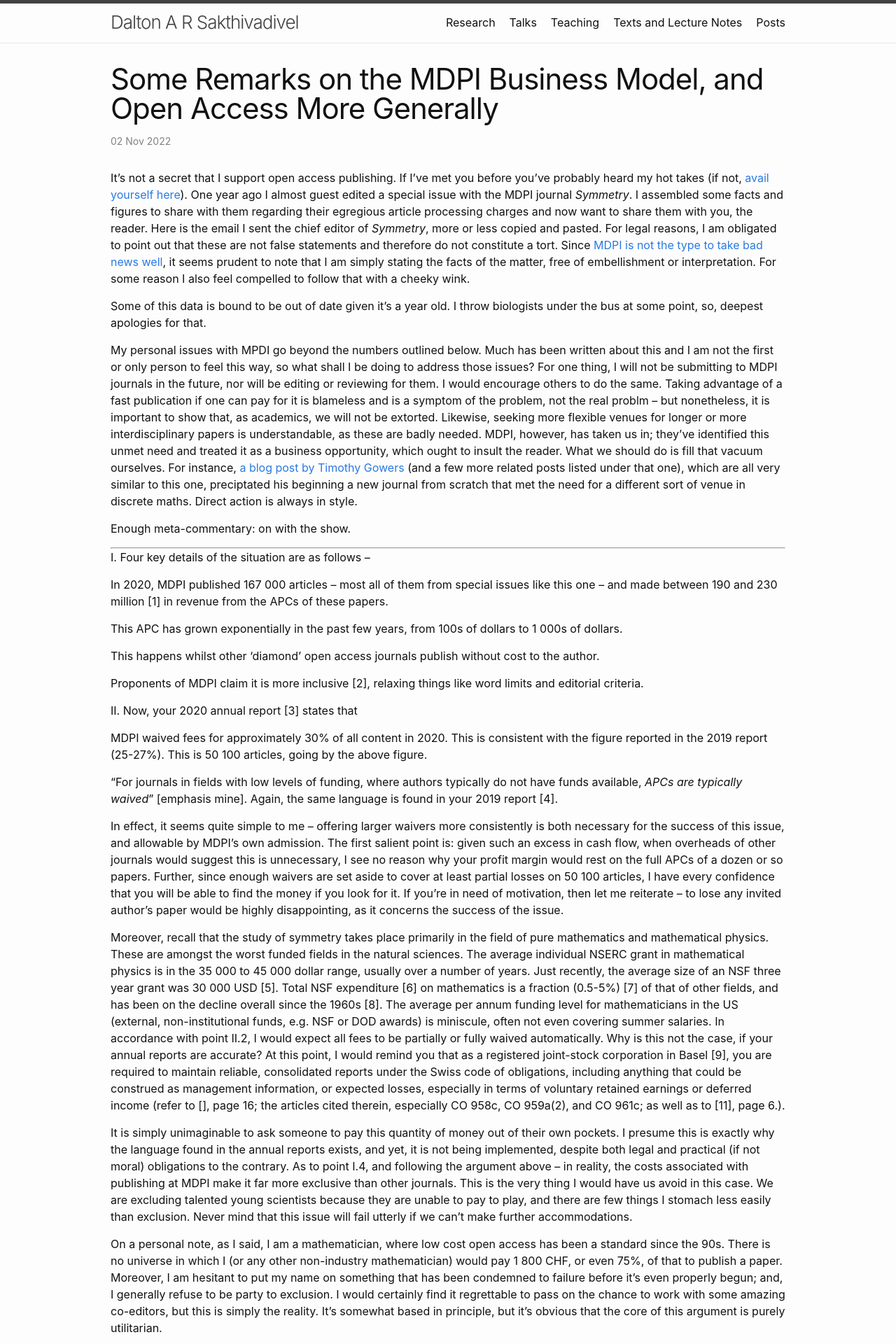
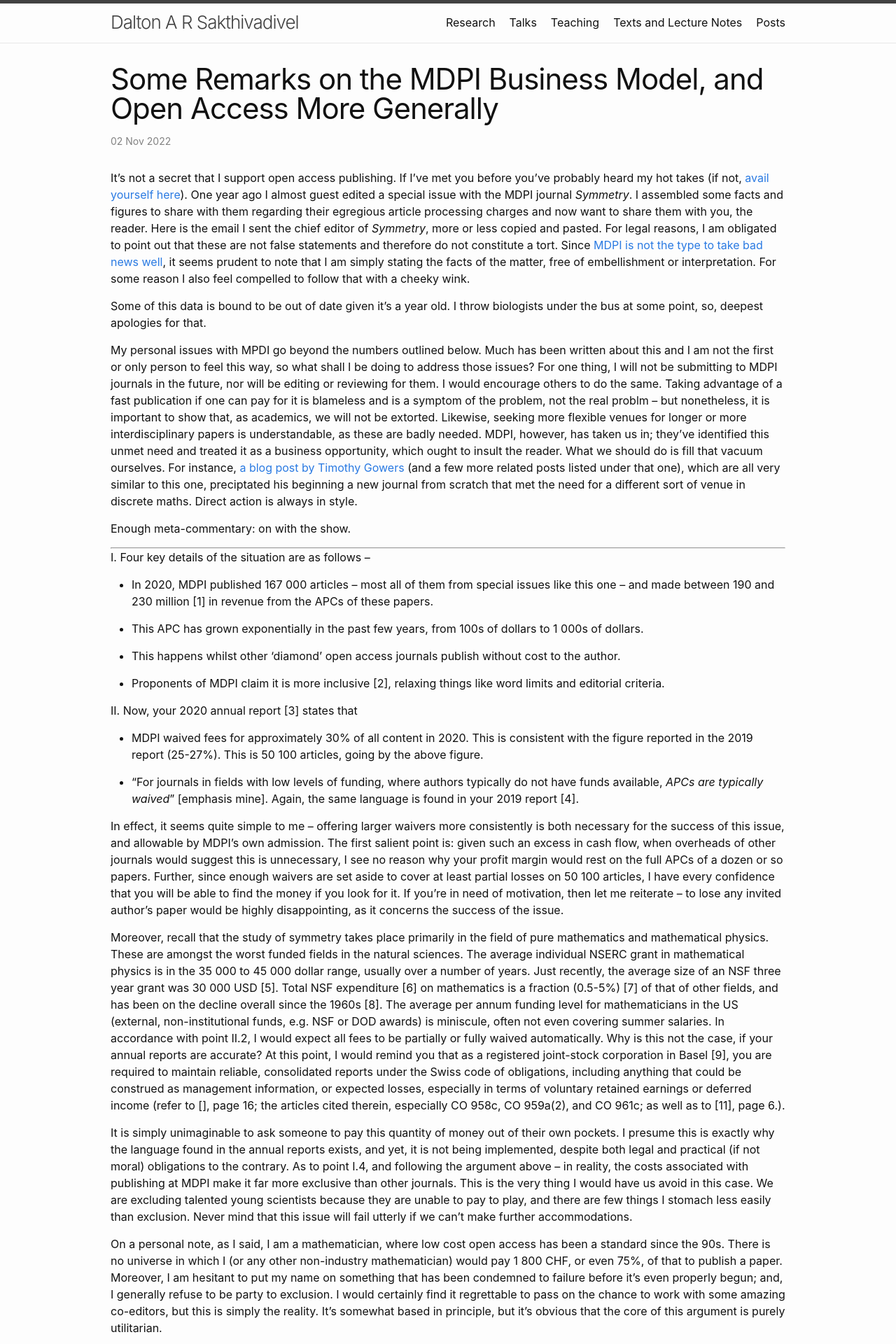
Before and after one commit to DARSakthi/DARSakthi.github.io, a Jekyll site: the page built from _posts/2022-11-02-SCC.markdown, in a window 1280 px wide. Shown: the top 1920 px of the page at 70% size. Built offline with Jekyll 4.4.1, drawn with Linux system fonts in a browser that asks for light colours; comment, search, counter and statistics services are not loaded.

Commit message:
Formatting

```diff
--- a/_posts/2022-11-02-SCC.markdown
+++ b/_posts/2022-11-02-SCC.markdown
@@ -21,19 +21,19 @@ Enough meta-commentary: on with the show.
 
 I. Four key details of the situation are as follows --
 
-In 2020, MDPI published 167 000 articles -- most all of them from special issues like this one -- and made between 190 and 230 million [1] in revenue from the APCs of these papers.
+- In 2020, MDPI published 167 000 articles -- most all of them from special issues like this one -- and made between 190 and 230 million [1] in revenue from the APCs of these papers.
 
-This APC has grown exponentially in the past few years, from 100s of dollars to 1 000s of dollars.
+- This APC has grown exponentially in the past few years, from 100s of dollars to 1 000s of dollars.
 
-This happens whilst other 'diamond' open access journals publish without cost to the author.
+- This happens whilst other 'diamond' open access journals publish without cost to the author.
 
-Proponents of MDPI claim it is more inclusive [2], relaxing things like word limits and editorial criteria.
+- Proponents of MDPI claim it is more inclusive [2], relaxing things like word limits and editorial criteria.
 
 II. Now, your 2020 annual report [3] states that
 
-MDPI waived fees for approximately 30% of all content in 2020. This is consistent with the figure reported in the 2019 report (25-27%). This is 50 100 articles, going by the above figure.
+- MDPI waived fees for approximately 30% of all content in 2020. This is consistent with the figure reported in the 2019 report (25-27%). This is 50 100 articles, going by the above figure.
 
-"For journals in fields with low levels of funding, where authors typically do not have funds available, _APCs are typically waived_" [emphasis mine]. Again, the same language is found in your 2019 report [4].
+- "For journals in fields with low levels of funding, where authors typically do not have funds available, _APCs are typically waived_" [emphasis mine]. Again, the same language is found in your 2019 report [4].
 
 In effect, it seems quite simple to me -- offering larger waivers more consistently is both necessary for the success of this issue, and allowable by MDPI's own admission. The first salient point is: given such an excess in cash flow, when overheads of other journals would suggest this is unnecessary, I see no reason why your profit margin would rest on the full APCs of a dozen or so papers. Further, since enough waivers are set aside to cover at least partial losses on 50 100 articles, I have every confidence that you will be able to find the money if you look for it. If you're in need of motivation, then let me reiterate -- to lose any invited author's paper would be highly disappointing, as it concerns the success of the issue.
 
```
